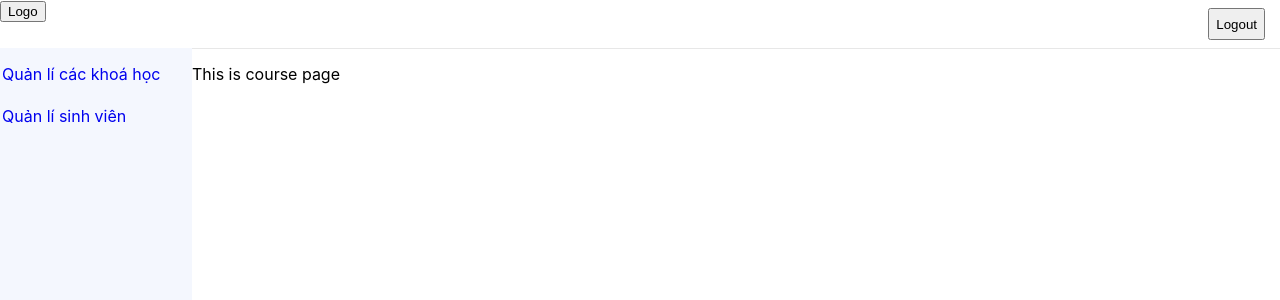
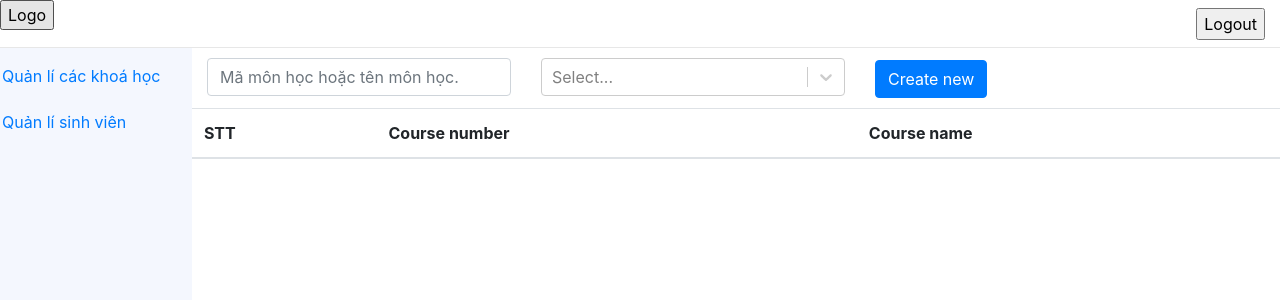
Before and after one commit to ExamReg/admin_app, a React (Create React App) app: page /dashboard/course in a window 1280 px wide. Shown: the top 300 px of the page. Built offline with nearby package versions, Linux system fonts and the light colour scheme; sample sign-in values are in the browser's storage.

Commit message:
init student table

```diff
--- a/package.json
+++ b/package.json
@@ -4,7 +4,9 @@
   "private": true,
   "dependencies": {
     "axios": "^0.19.0",
+    "bootstrap": "^4.4.1",
     "events": "^3.0.0",
+    "jquery": "^3.4.1",
     "react": "^16.11.0",
     "react-dom": "^16.11.0",
     "react-router-dom": "^5.1.2",
--- a/src/App.js
+++ b/src/App.js
@@ -1,7 +1,10 @@
 import React, {Component} from 'react';
 import {Route, BrowserRouter as Router, Switch} from 'react-router-dom';
 import {ToastContainer} from "react-toastify";
+import 'jquery'
 import 'react-toastify/dist/ReactToastify.css';
+import 'bootstrap/dist/css/bootstrap.css'
+import 'bootstrap/dist/js/bootstrap.bundle'
 import {Redirect} from "react-router-dom";
 import {APP_ROUTES} from "./app-routes";
 
--- /dev/null
+++ b/src/api/student-api.js
@@ -0,0 +1,11 @@
+import {sendGetRequest} from "./api-send";
+
+
+
+export function getStudent(text) {
+    let route = "/students?";
+    if(text){
+        route = route + `text=${text}`
+    }
+    return sendGetRequest(route)
+}
--- a/src/components/course/course.css
+++ b/src/components/course/course.css
@@ -0,0 +1,5 @@
+.header-items{
+    display: inline-block;
+    width: 19rem;
+    margin: 10px 15px;
+}
--- a/src/components/course/course.js
+++ b/src/components/course/course.js
@@ -1,10 +1,28 @@
 import React from 'react';
-
+import Select from 'react-select';
+import './course.css'
 
 export default class Course extends React.Component{
     render() {
         return (
-            <p>This is course page</p>
+            <div className="course">
+                <div className="course-header">
+                    <div className="header-items"><input className="form-control" placeholder="Mã môn học hoặc tên môn học." type="text"/></div>
+                    <div className="header-items"><Select/></div>
+                    <div className="header-items"><input className="btn btn-primary" type="button" value={"Create new"}/></div>
+                </div>
+                <div className="course-content">
+                    <table className="table">
+                        <thead>
+                        <tr>
+                            <th>STT</th>
+                            <th>Course number</th>
+                            <th>Course name</th>
+                        </tr>
+                        </thead>
+                    </table>
+                </div>
+            </div>
         )
     }
 }
--- a/src/components/student/student.css
+++ b/src/components/student/student.css
@@ -1,35 +1,15 @@
 .student-header{
-    display: flex;
+    /*display: flex;*/
+    width: 100%;
 }
 
 .student-select{
     margin: 10px 15px;
     display: inline-block;
-    width: 20rem;
-    height: 2rem;
+    width: 19rem;
 }
 
 .student-input{
     margin: 11px 15px;
     display: inline-block;
 }
-
-.student-input input{
-    height: 2.3rem;
-}
-
-.student-content .tbl-student table{
-    width: 100%;
-}
-
-.student-content .tbl-student thead tr{
-    display: flex;
-    justify-content: space-between;
-    height: 100%;
-}
-
-
-.student-content .tbl-student thead tr th{
-    align-items: center;
-    padding-right: 100px;
-}
--- a/src/components/student/student.js
+++ b/src/components/student/student.js
@@ -1,24 +1,64 @@
 import React from 'react'
-import Select from 'react-select';
 import './student.css'
+import {getStudent} from "../../api/student-api";
 
-export default class Student extends React.Component{
+
+export default class Student extends React.Component {
+    constructor(props){
+        super(props);
+        this.state = {
+            students: [],
+            text: ""
+        };
+        this.delayTime = null;
+    }
+
+    async componentDidMount() {
+        let result = await getStudent();
+        if(result.success === true){
+            this.setState({
+                students: result.data.students
+            })
+        }
+    }
+
+    handleChange = (e) => {
+        if(e.target.name === "text"){
+
+        }
+        this.setState({
+            [e.target.name]: e.target.value
+        });
+    };
+
+    async componentDidUpdate(prevProps, prevState, snapshot) {
+        if(prevState.text !== this.state.text){
+            this.handleTimeOut();
+        }
+    }
+
+    handleTimeOut = () => {
+        clearTimeout(this.delayTime);
+        this.delayTime = setTimeout(async () => {
+            let result = await getStudent(this.state.text);
+            if(result.success === true){
+                this.setState({
+                    students: result.data.students
+                })
+            }
+        }, 1000);
+    };
+
     render() {
-        const options = [
-            { value: 'chocolate', label: 'Chocolate' },
-            { value: 'strawberry', label: 'Strawberry' },
-            { value: 'vanilla', label: 'Vanilla' },
-        ];
-        return(
+        return (
             <div className="student">
                 <div className="student-header">
-                    <div className="student-input"><input type="text" placeholder="Name or mssv"/></div>
-                    <div className="student-select"><Select options={options}/></div>
-                    <div className="student-input"><input type="button" value="Create new"/></div>
+                    <div className="student-input"><input type="text" className="form-control" placeholder="Name or mssv" onChange={this.handleChange} name="text"/></div>
+                    <div className="student-input"><input type="button" className="btn btn-primary" value="Create new"/></div>
                 </div>
                 <div className="student-content">
                     <div className="tbl-student">
-                        <table>
+                        <table className="table">
                             <thead>
                             <tr>
                                 <th>STT</th>
@@ -29,7 +69,14 @@ export default class Student extends React.Component{
                             </tr>
                             </thead>
                             <tbody>
-
+                            {(this.state.students || []).map((e, index) => {
+                                return <tr key={e.id_student}>
+                                    <td>{++index}</td>
+                                    <td>{e.id_student}</td>
+                                    <td>{e.name}</td>
+                                    <td>{e.birthday}</td>
+                                </tr>
+                            })}
                             </tbody>
                         </table>
 
```
Also changed, not shown: 1 other file (tests, documents, lock files or other folders).
